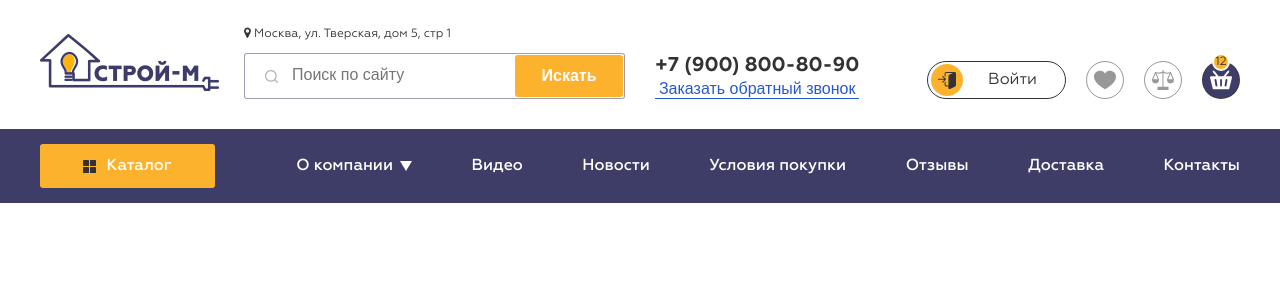
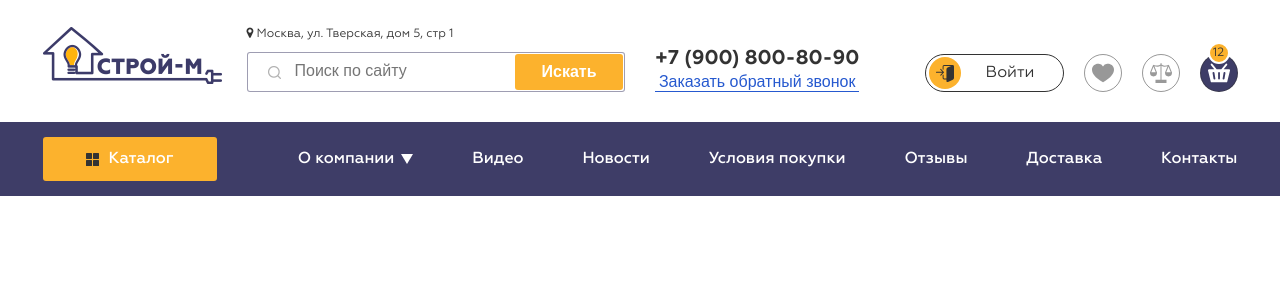
Before and after one commit to Ozimnadius/stroym, a PHP site: page / in a window 1280 px wide. Shown: the top 300 px of the page. Run offline with PHP 8.4, Linux system fonts and the light colour scheme.

Commit message:
add Header

```diff
--- a/css/layout/_smart-grid.scss
+++ b/css/layout/_smart-grid.scss
@@ -58,9 +58,9 @@ $break_xs: 575.99px;
 }
 
 @mixin wrapper(){
-    max-width: 1230px;
-    padding-left: 15px;
-    padding-right: 15px;
+    max-width: 1195px;
+    padding-left: 0;
+    padding-right: 0;
     margin: 0 auto;
 
     @media screen and (max-width: $break_lg){
--- a/css/sections/_header.scss
+++ b/css/sections/_header.scss
@@ -60,7 +60,7 @@
 
 .addr {
   font-size: 12px;
-  margin-bottom: 10px;
+  margin-bottom: 9px;
 }
 
 .search {
@@ -69,7 +69,7 @@
   background-repeat: no-repeat;
   background-position: 20px center;
 
-  padding: 10px 110px 10px 45px;
+  padding: 7px 110px 7px 45px;
 
   border-radius: 3px;
   border: 1px solid rgba($violet, .5);
@@ -176,8 +176,8 @@
     position: absolute;
     bottom: calc(100% - 9px);
 
-    width: 18px;
-    height: 18px;
+    width: 22px;
+    height: 22px;
     border-radius: 50%;
     border: 2px solid $bg;
     background-color: $yellow;
@@ -262,7 +262,7 @@
 
   &__item {
     background-color: $yellow;
-    width: 175px;
+    width: 200px;
     height: 185px;
     border-right: 1px solid $bg;
     padding: 40px 20px 20px 20px;
@@ -272,6 +272,20 @@
 
     &:last-child {
       border-right: none;
+    }
+
+    &:hover {
+      background-color: rgba($yellow, .8);
+
+      .menu__item-pic {
+        display: none;
+      }
+      .menu__item-pic_active {
+        display: block;
+      }
+      .menu__item-text {
+        color: $violet;
+      }
     }
 
     &-img {
@@ -383,6 +397,10 @@
       font-weight: 500;
       padding: 13px 20px;
       background-color: $violet;
+
+      &:hover {
+        background-color: rgba($violet, .9);
+      }
     }
   }
 }
--- a/smartgrid.js
+++ b/smartgrid.js
@@ -6,8 +6,8 @@ smartgrid('./css/layout', {
     offset: "30px",
     outputStyle: "scss",
     container: {
-        maxWidth: "1230px",
-        fields: "15px",
+        maxWidth: "1195px",
+        fields: "0",
     },
     breakPoints: {
         lg: {
```
Also changed, not shown: css/main.css, 1 other file.
